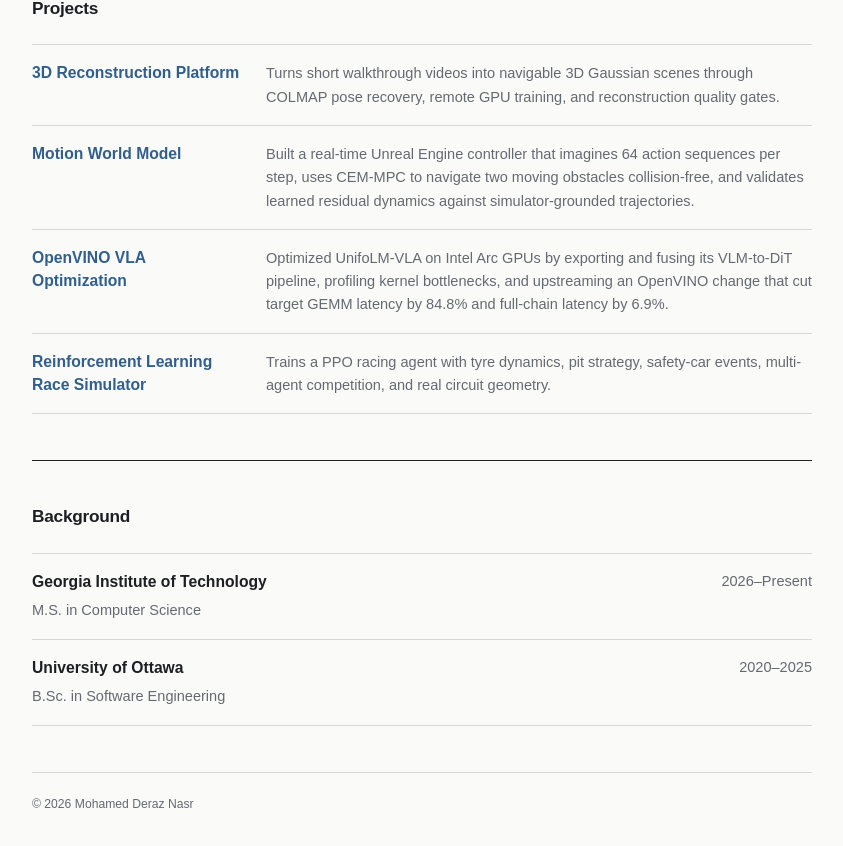
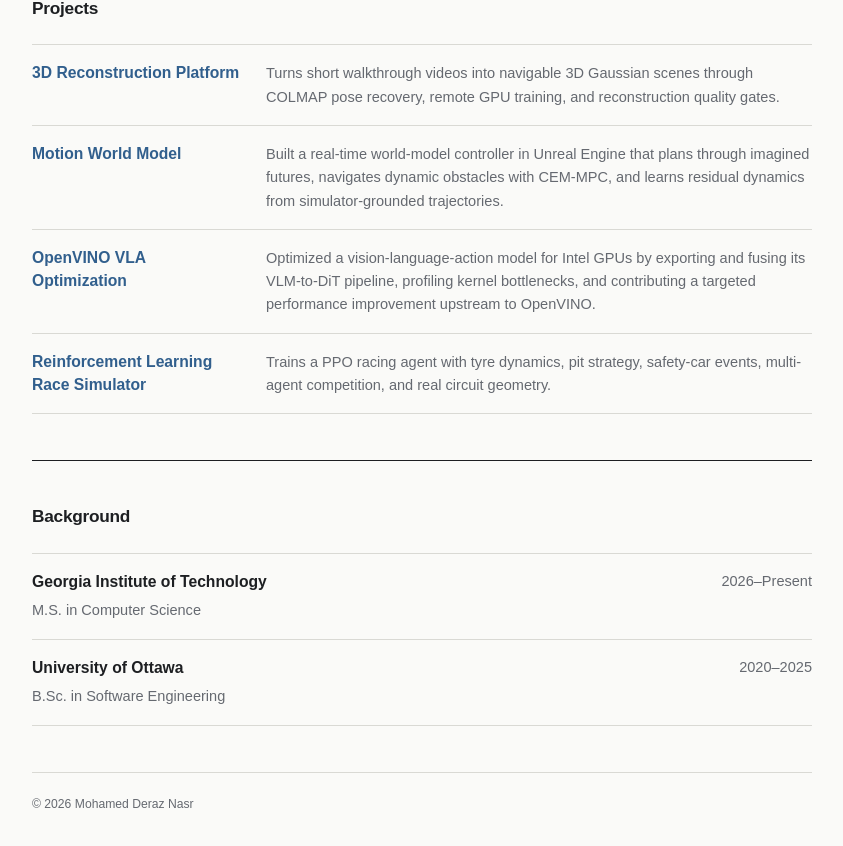
Before and after one commit to MDerazNasr/mderaznasr.github.io, a Next.js app: page / in a window 1280 px wide. Shown: the part 913-1759 px from the top of the page, without its empty margins (218-1061 px from the left). Built offline with nearby package versions, Linux system fonts and the light colour scheme.

Commit message:
Generalize project descriptions

```diff
--- a/app/page.tsx
+++ b/app/page.tsx
@@ -48,13 +48,13 @@ const projects = [
   {
     name: "Motion World Model",
     description:
-      "Built a real-time Unreal Engine controller that imagines 64 action sequences per step, uses CEM-MPC to navigate two moving obstacles collision-free, and validates learned residual dynamics against simulator-grounded trajectories.",
+      "Built a real-time world-model controller in Unreal Engine that plans through imagined futures, navigates dynamic obstacles with CEM-MPC, and learns residual dynamics from simulator-grounded trajectories.",
     href: "https://github.com/MDerazNasr/Unreal-Engine-World-Model",
   },
   {
     name: "OpenVINO VLA Optimization",
     description:
-      "Optimized UnifoLM-VLA on Intel Arc GPUs by exporting and fusing its VLM-to-DiT pipeline, profiling kernel bottlenecks, and upstreaming an OpenVINO change that cut target GEMM latency by 84.8% and full-chain latency by 6.9%.",
+      "Optimized a vision-language-action model for Intel GPUs by exporting and fusing its VLM-to-DiT pipeline, profiling kernel bottlenecks, and contributing a targeted performance improvement upstream to OpenVINO.",
     href: "https://github.com/MDerazNasr/openVINO-project-21",
   },
   {
```
